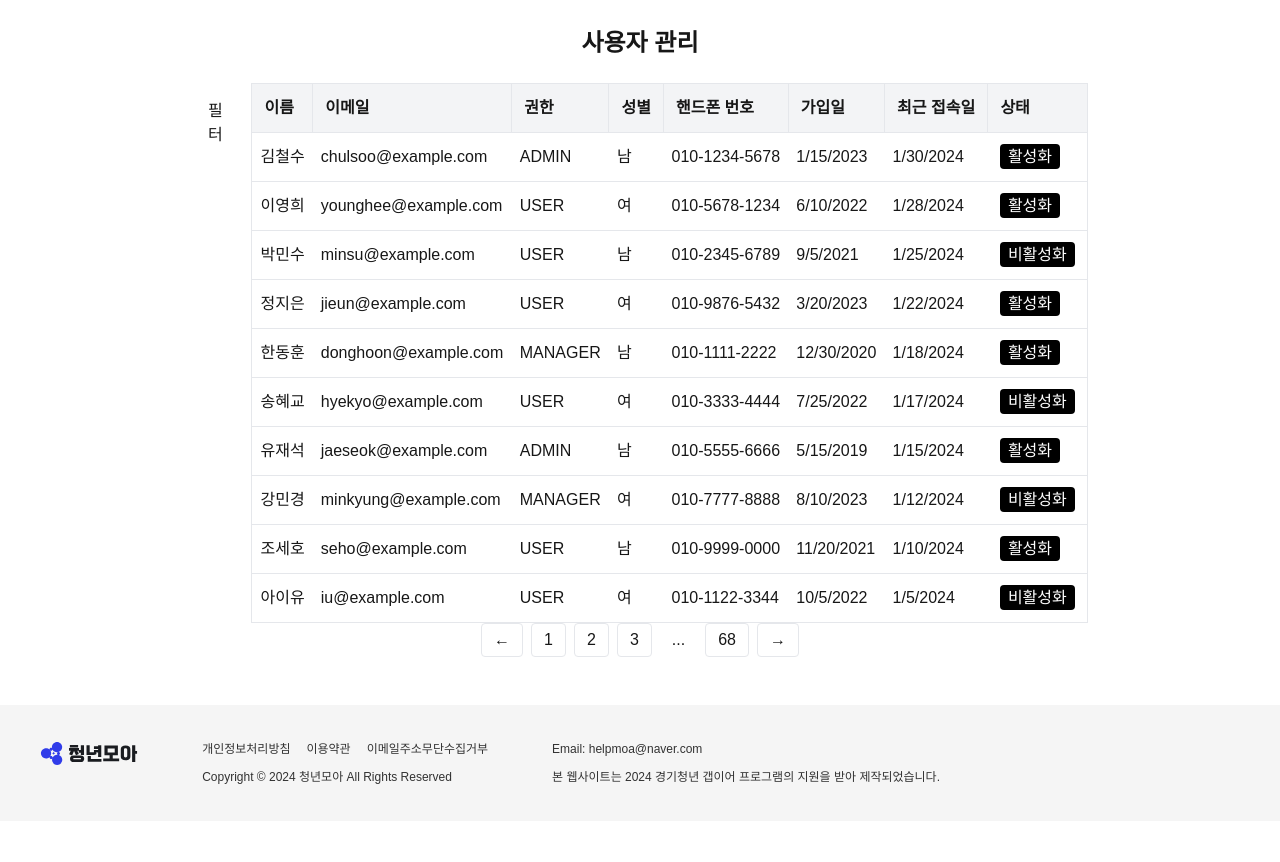
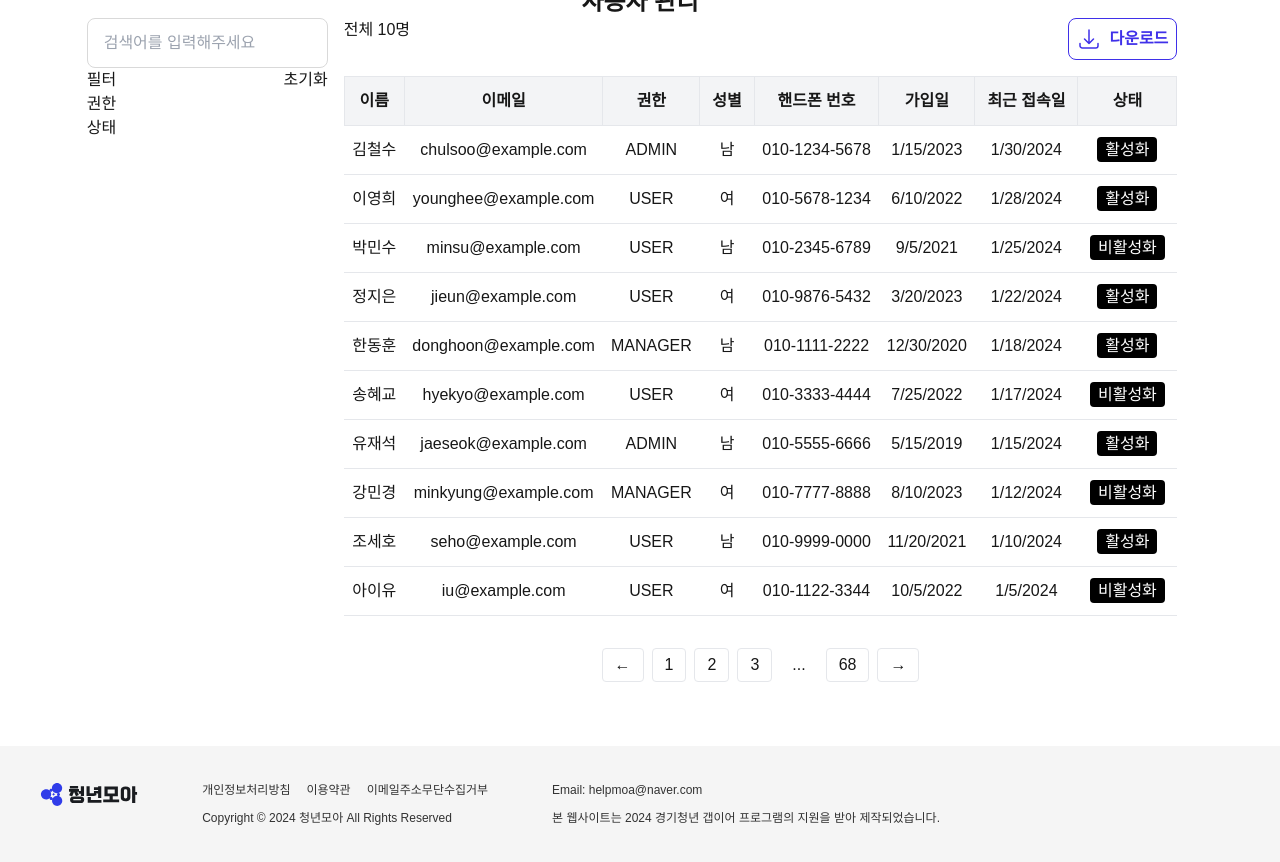
Before and after one commit to ez1n/youth-moa-admin, a Next.js app: page /users in a window 1280 px wide. Before the commit the page ends 821 px from the top, so only its background shows below. Built offline with nearby package versions, Linux system fonts and the light colour scheme.

Commit message:
feat: 다운로드 버튼 추가

```diff
--- a/src/_components/common/Button.tsx
+++ b/src/_components/common/Button.tsx
@@ -1,42 +1,45 @@
-import { ComponentProps } from "react";
+import { ComponentProps } from 'react'
+import { ReactNode } from 'react'
 
-import { BUTTON_TYPE } from "@/_constants";
-import { tw } from "../../../tailwindmerge.config";
+import { BUTTON_TYPE } from '@/_constants'
+import { tw } from '../../../tailwindmerge.config'
 
-interface PropsType extends Omit<ComponentProps<"button">, "type"> {
-  type?: "fill" | "outlined";
-  rounded?: "small" | "large";
-  isError?: boolean;
-  color?: string;
-  className?: string;
-  onClick: () => void;
+interface PropsType extends Omit<ComponentProps<'button'>, 'type'> {
+  type?: 'fill' | 'outlined'
+  rounded?: 'small' | 'large'
+  isError?: boolean
+  color?: string
+  className?: string
+  onClick: () => void
+  icon?: ReactNode
 }
 
 export function Button(props: PropsType) {
   const {
     children,
     type = BUTTON_TYPE.fill,
-    rounded = "small",
+    rounded = 'small',
     isError = false,
     color,
     className,
     onClick,
+    icon,
     ...rest
-  } = props;
+  } = props
 
-  const bgColorName = type === BUTTON_TYPE.outlined ? "" : "bg-blue";
+  const bgColorName = type === BUTTON_TYPE.outlined ? '' : 'bg-blue'
   const textColorName = isError
-    ? "text-red"
+    ? 'text-red'
     : type === BUTTON_TYPE.outlined
-    ? "text-blue"
-    : "text-white";
+    ? 'text-blue'
+    : 'text-white'
   const borderColorName = isError
-    ? "border-red"
+    ? 'border-red'
     : type === BUTTON_TYPE.outlined
-    ? "border-blue"
-    : "";
-  const border = type === BUTTON_TYPE.outlined ? "border" : "";
-  const borderRadius = rounded === "small" ? "rounded-lg" : "rounded-full";
+    ? 'border-blue'
+    : ''
+  const border = type === BUTTON_TYPE.outlined ? 'border' : ''
+  const borderRadius = rounded === 'small' ? 'rounded-lg' : 'rounded-full'
 
   return (
     <button
@@ -47,14 +50,15 @@ export function Button(props: PropsType) {
         border,
         !color && borderColorName,
         borderRadius,
-        "h-full py-[15px] font-semibold w-full flex items-center justify-center disabled:bg-gray-002 disabled:text-white disabled:border-gray-002 disabled:cursor-not-allowed",
+        'h-full py-[15px] font-semibold w-full flex items-center justify-center disabled:bg-gray-002 disabled:text-white disabled:border-gray-002 disabled:cursor-not-allowed',
         className
       )}
       type="button"
       onClick={onClick}
       {...rest}
     >
+      {icon && <span className="mr-2 flex justify-center">{icon}</span>}{' '}
       {children}
     </button>
-  );
+  )
 }
--- a/src/_components/common/Pagination.tsx
+++ b/src/_components/common/Pagination.tsx
@@ -26,7 +26,7 @@ export const Pagination = ({
   }
 
   return (
-    <div className="flex items-center space-x-2">
+    <div className="flex items-center space-x-2 p-4">
       <button
         onClick={() => onPageChange(currentPage - 1)}
         disabled={currentPage === 1}
--- /dev/null
+++ b/src/_components/icons/IcoDownload.tsx
@@ -0,0 +1,26 @@
+import { tw } from '../../../tailwindmerge.config'
+
+import type { IconProps } from './type'
+
+export const IcoDownload = (props: IconProps) => {
+  const { color = '#909092', size = 20, className, onClick } = props
+
+  return (
+    <span className={tw('inline-block', className)} onClick={onClick}>
+      <svg
+        xmlns="http://www.w3.org/2000/svg"
+        fill="none"
+        viewBox="0 0 24 24"
+        stroke-width="1.5"
+        stroke="currentColor"
+        className="size-6"
+      >
+        <path
+          stroke-linecap="round"
+          stroke-linejoin="round"
+          d="M3 16.5v2.25A2.25 2.25 0 0 0 5.25 21h13.5A2.25 2.25 0 0 0 21 18.75V16.5M16.5 12 12 16.5m0 0L7.5 12m4.5 4.5V3"
+        />
+      </svg>
+    </span>
+  )
+}
--- a/src/app/users/page.tsx
+++ b/src/app/users/page.tsx
@@ -9,13 +9,15 @@ import { Title } from '@/_components/common/Title'
 import { Pagination } from '@/_components/common/Pagination'
 import { userDummyList } from './dummy'
 import { User } from '@/_types/User.type'
+import { BUTTON_TYPE } from '@/_constants'
+import { IcoEye, IcoDownload } from '@/_components/icons'
 
 const UserList = ({ users }: { users: User[] }) => {
   return (
-    <div className="w-full max-w-4xl">
-      <table className="w-full border-collapse border border-gray-300">
+    <div className="p-4">
+      <table className="w-full border-gray-300 text-center">
         <thead>
-          <tr className="bg-gray-100 text-left">
+          <tr className="bg-gray-100">
             <th className="border p-3">이름</th>
             <th className="border p-3">이메일</th>
             <th className="border p-3">권한</th>
@@ -28,7 +30,7 @@ const UserList = ({ users }: { users: User[] }) => {
         </thead>
         <tbody>
           {users.map((user, index) => (
-            <tr key={index} className="border">
+            <tr key={index} className="border-b">
               <td className="p-2">{user.name}</td>
               <td className="p-2">{user.email}</td>
               <td className="p-2">{user.authority}</td>
@@ -49,6 +51,8 @@ const UserList = ({ users }: { users: User[] }) => {
   )
 }
 
+const downloadExcel = () => {}
+
 export default function UsersPage() {
   // TODO : fetch해서 바꾸도록 수정
   const [currentPage, setCurrentPage] = useState(0)
@@ -56,16 +60,43 @@ export default function UsersPage() {
 
   return (
     <section className="flex-1 flex flex-col items-center justify-center w-full px-5 py-12">
-      <h2 className="text-2xl font-bold mb-6">사용자 관리</h2>
+      <Title title="사용자 관리" />
+
       <div className="flex justify-between">
-        <div className="p-4 bg-blue-200">필터</div>
-        <UserList users={userDummyList} />
+        {/* 필터 섹션 */}
+        <div className="flex justify-start flex-col">
+          <Input placeholder="검색어를 입력해주세요" />
+          <div className="flex justify-between">
+            <div>필터</div>
+            <div>초기화</div>
+          </div>
+          <div>권한</div>
+          <div>상태</div>
+        </div>
+
+        {/* 목록 섹션 */}
+        <div className="flex justify-center flex-col items-center">
+          <div className="flex justify-between w-full pl-4 pr-4">
+            <div>전체 {userDummyList.length}명</div>
+            <div>
+              <Button
+                className="p-2"
+                type={BUTTON_TYPE.outlined}
+                icon={<IcoDownload />}
+                onClick={downloadExcel}
+              >
+                다운로드
+              </Button>
+            </div>
+          </div>
+          <UserList users={userDummyList} />
+          <Pagination
+            totalPages={totalPages}
+            currentPage={currentPage}
+            onPageChange={setCurrentPage}
+          />
+        </div>
       </div>
-      <Pagination
-        totalPages={totalPages}
-        currentPage={currentPage}
-        onPageChange={setCurrentPage}
-      />
     </section>
   )
 }
```
Also changed, not shown: src/_components/icons/index.ts (+5 -4 lines).
